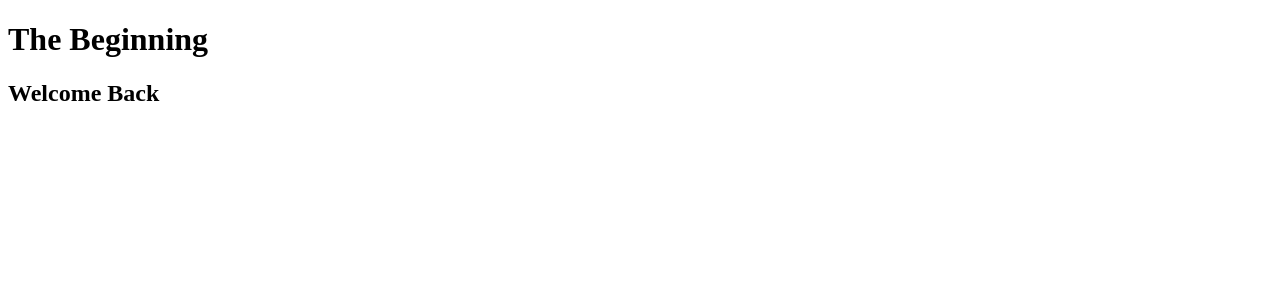
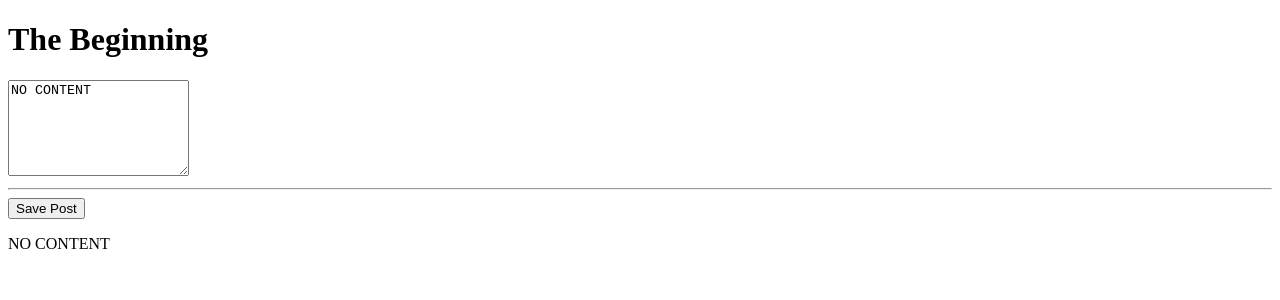
Before and after one commit to tone2k/angularSPA, an Angular app: page / in a window 1280 px wide. Shown: the top 300 px of the page. Built offline with nearby package versions, Linux system fonts and the light colour scheme.

Commit message:
used data binding with local reference to grab user input

```diff
--- a/src/app/posts/post-create/post-create.component.html
+++ b/src/app/posts/post-create/post-create.component.html
@@ -1 +1,4 @@
-<h2>Welcome Back</h2>
+<textarea rows="6"[value]="newPost" #postInput></textarea>
+<hr>
+<button (click)="onAddPost(postInput)">Save Post</button>
+<p>{{ newPost }}</p>
--- a/src/app/posts/post-create/post-create.component.ts
+++ b/src/app/posts/post-create/post-create.component.ts
@@ -6,5 +6,9 @@ import { Component } from '@angular/core';
 
 })
 export class PostCreateComponent {
+  newPost= 'NO CONTENT';
 
+  onAddPost(postInput: HTMLTextAreaElement){
+    this.newPost = postInput.value;
+  }
 }
```
